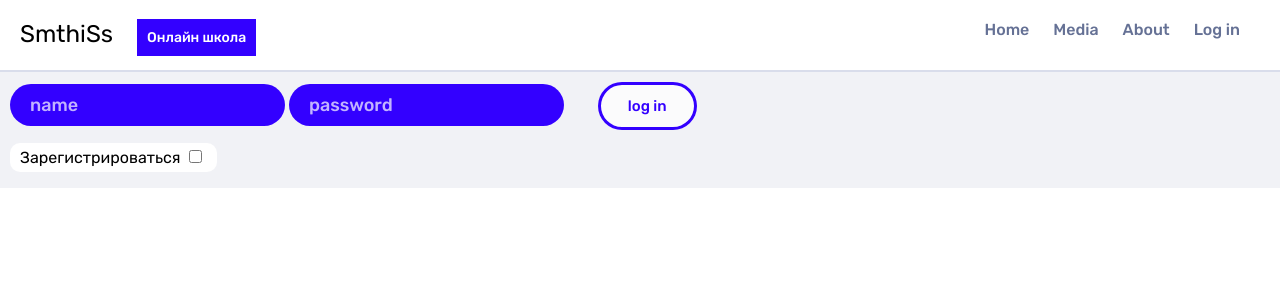
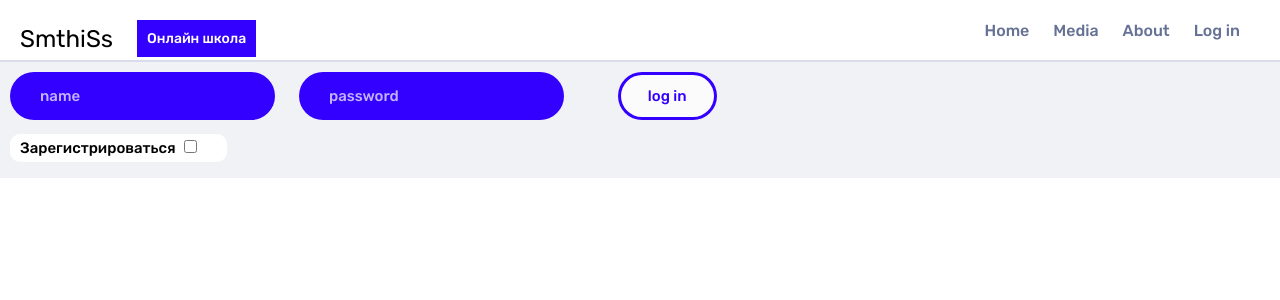
Before and after one commit to ArtyomPLAY/first_rep, a PHP site: page / in a window 1280 px wide. Shown: the top 300 px of the page. Run offline with PHP 8.4, Linux system fonts and the light colour scheme.

Commit message:
nav bar and form upd

```diff
--- a/css/main.css
+++ b/css/main.css
@@ -23,10 +23,18 @@ input {
   box-shadow: 2px 2px 15px #f1f1f1;
   border-radius: 30px;
   color: #fff;
-  font-size: 18px;
+}
+
+#login input {
+  margin-right: 20px;
+  padding: 15px 30px 15px 30px;
+  font-size: 15px;
+  font-weight: 500;
+  outline: none;
 }
 
 #login input::placeholder {
+  font-size: 15px;
   font-weight: 500;
   color: rgba(255, 255, 255, 0.7);
 }
@@ -49,7 +57,9 @@ input {
 
 #login input[type="submit"]:hover {
   cursor: pointer;
-  background-color: #3300ff;;
+  background-color: #3300ff;
+  transition: box-shadow 0.2s ease-out;
+  box-shadow: inset 0px 0px 0px 3px #3300ff , 0px 5px 20px rgba(51, 0, 255, 0.23);
   color: #fff;
 }
 
@@ -59,6 +69,8 @@ input {
 }
 
 .registration_btn {
+  font-weight: 500;
+  font-size: 15px;
   padding: 5px 10px 5px 10px;
   border-radius: 10px;
   background-color: #fff;
@@ -66,13 +78,10 @@ input {
 
 .btn_bck {
   box-shadow: 0px 5px 10px rgb(0, 0, 0, 0.0);
-  -webkit-transition: box-shadow 0.15s ease-out;
-  -moz-transition: box-shadow 0.15s ease-out;
-  -o-transition: box-shadow 0.15s ease-out;
-  transition: box-shadow 0.15s ease-out;
 }
 
 .btn_bck:hover {
+  transition: box-shadow 0.15s ease-out;
   box-shadow: 0px 5px 10px rgb(0, 0, 0, 0.2);
 }
 
@@ -100,21 +109,21 @@ input[type="checkbox"] {
 
 /*##### menu ######*/
 .menu {
+  height: 40px;
   background-color: #fff;
-  height: 50px;
 }
-
 
 .menu ul {
   margin: 20px;
 }
 
-.menu li {
+.menu ul li  {
   font-size: 16px;
   color: #657195;
   font-weight: 500;
   margin-right: 20px;
-  display: inline;
+  display: inline-block;
+  vertical-align: middle;
 }
 
 .menu .logo {
@@ -130,10 +139,14 @@ input[type="checkbox"] {
   padding: 10px;
   background-color: #3300ff;
 }
+
+.menu .nav_menu {
+  display: inline-block;
+  float: right;
+}
+
 .menu .nav_menu li:hover {
-color:#3300ff;
-cursor: pointer;
--webkit-transition: color 0.3s ease-out;
--o-transition: color 0.3s ease-out;
-transition: color 0.3s ease-out;
+  color:#3300ff;
+  cursor: pointer;
+  transition: color 0.3s ease-out;
 }
```
